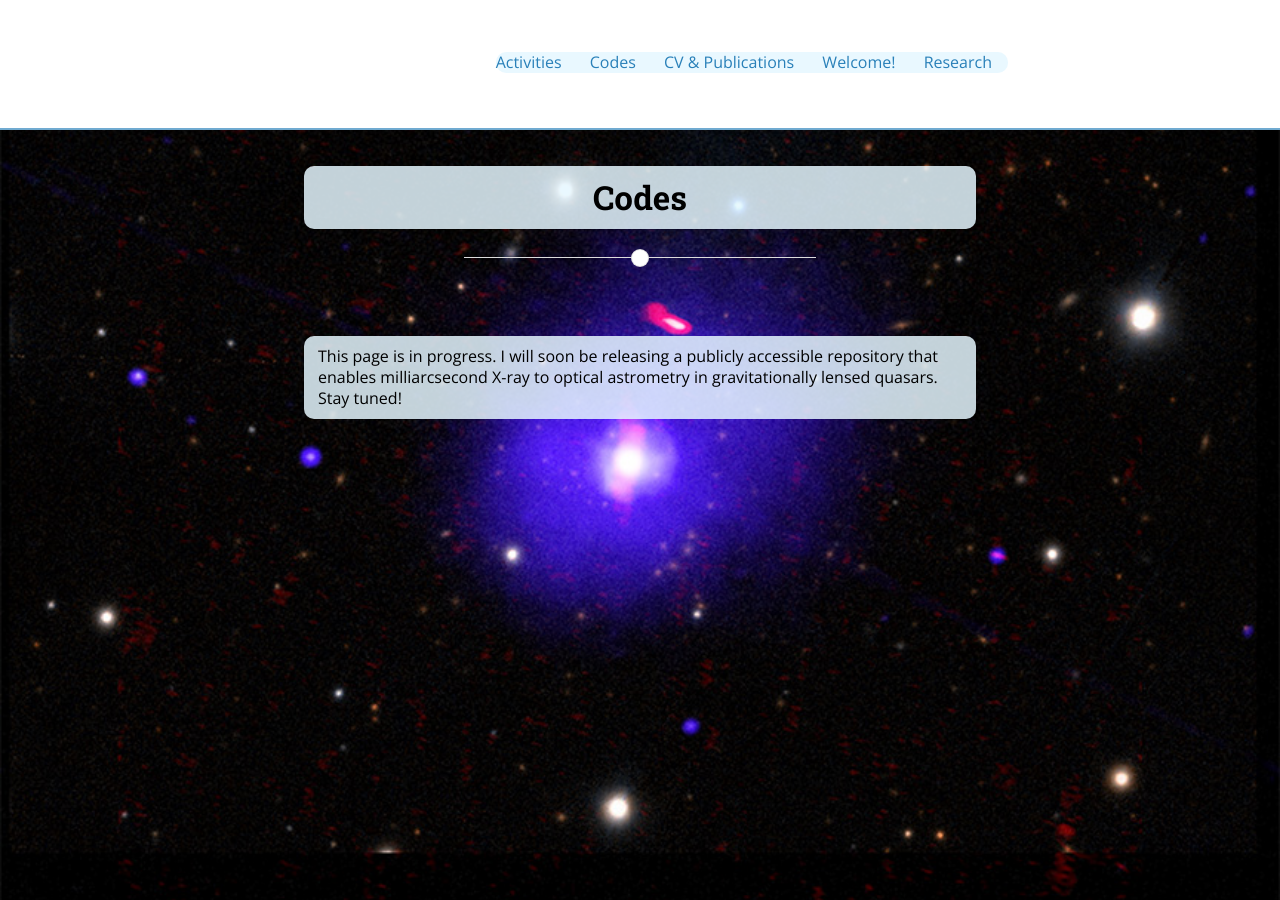
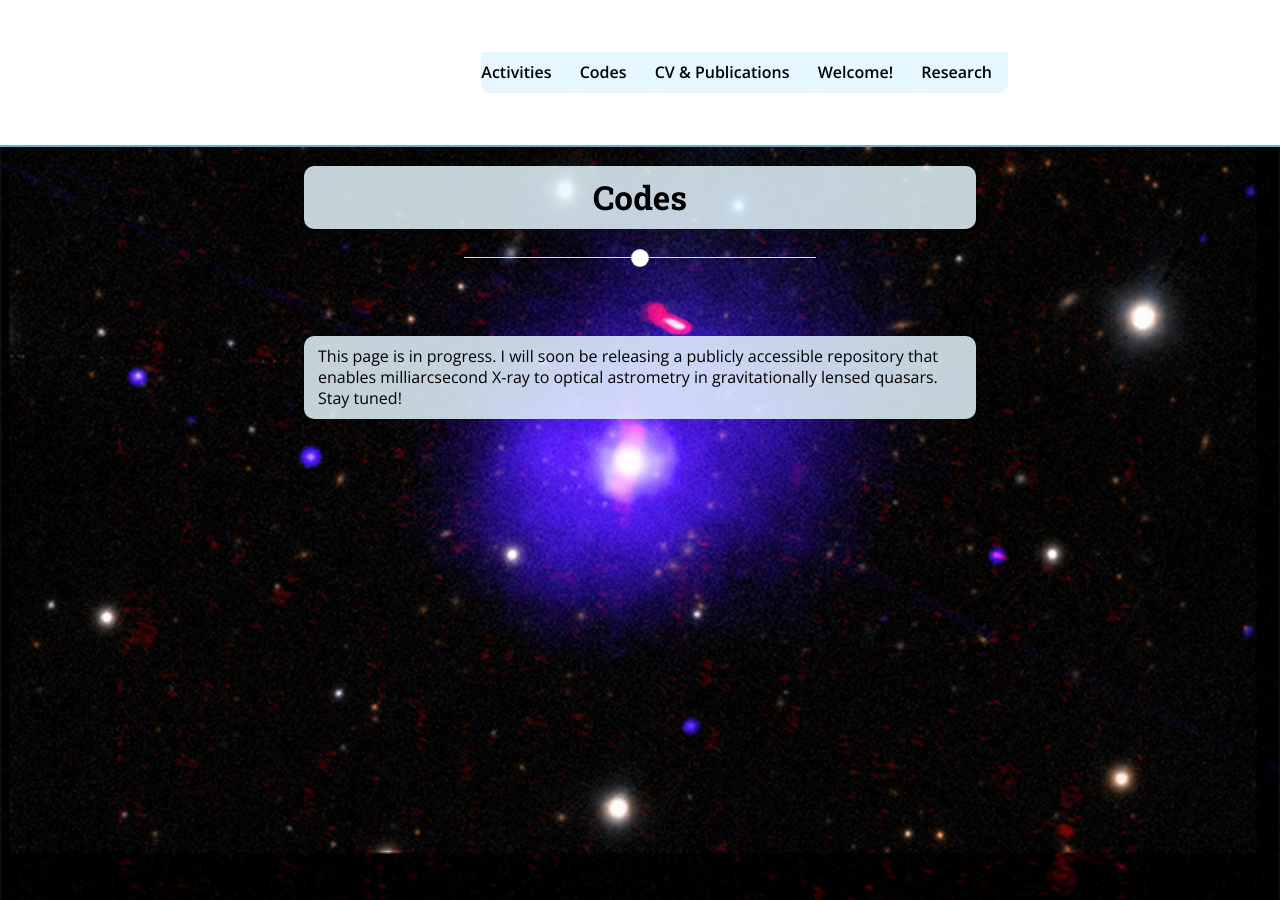
Before and after one commit to jsiskreynes-astro/jsiskreynes-astro.github.io, a Jekyll site: the page built from codes.md, in a window 1280 px wide. Built offline with Jekyll 4.4.1, drawn with Linux system fonts in a browser that asks for light colours; nearby versions of some CDN libraries.

Commit message:
Update main.scss

```diff
--- a/css/main.scss
+++ b/css/main.scss
@@ -70,3 +70,12 @@ hr {
   border-top: 1px solid rgba(0,0,0,0.3);
 }
 ;
+/* Style the top navigation bar */
+nav a {
+  color: black !important;
+  font-weight: 600;
+  background: rgba(230, 247, 255, 0.85); /* pale cyan to match your boxes */
+  padding: 10px 0;
+  border-radius: 0 0 10px 10px; /* optional: soft rounded bottom */
+  backdrop-filter: blur(4px);   /* optional: elegant glass effect */
+};
```
